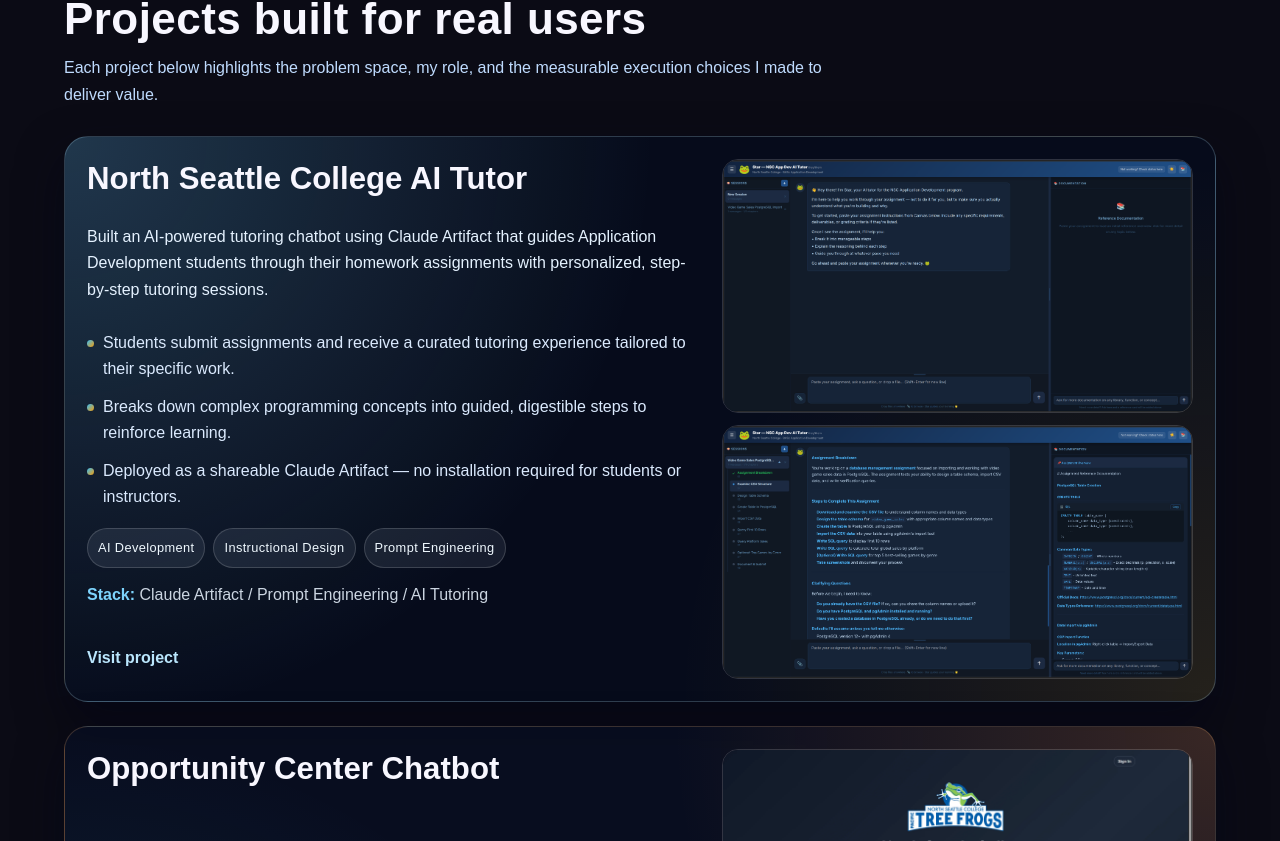
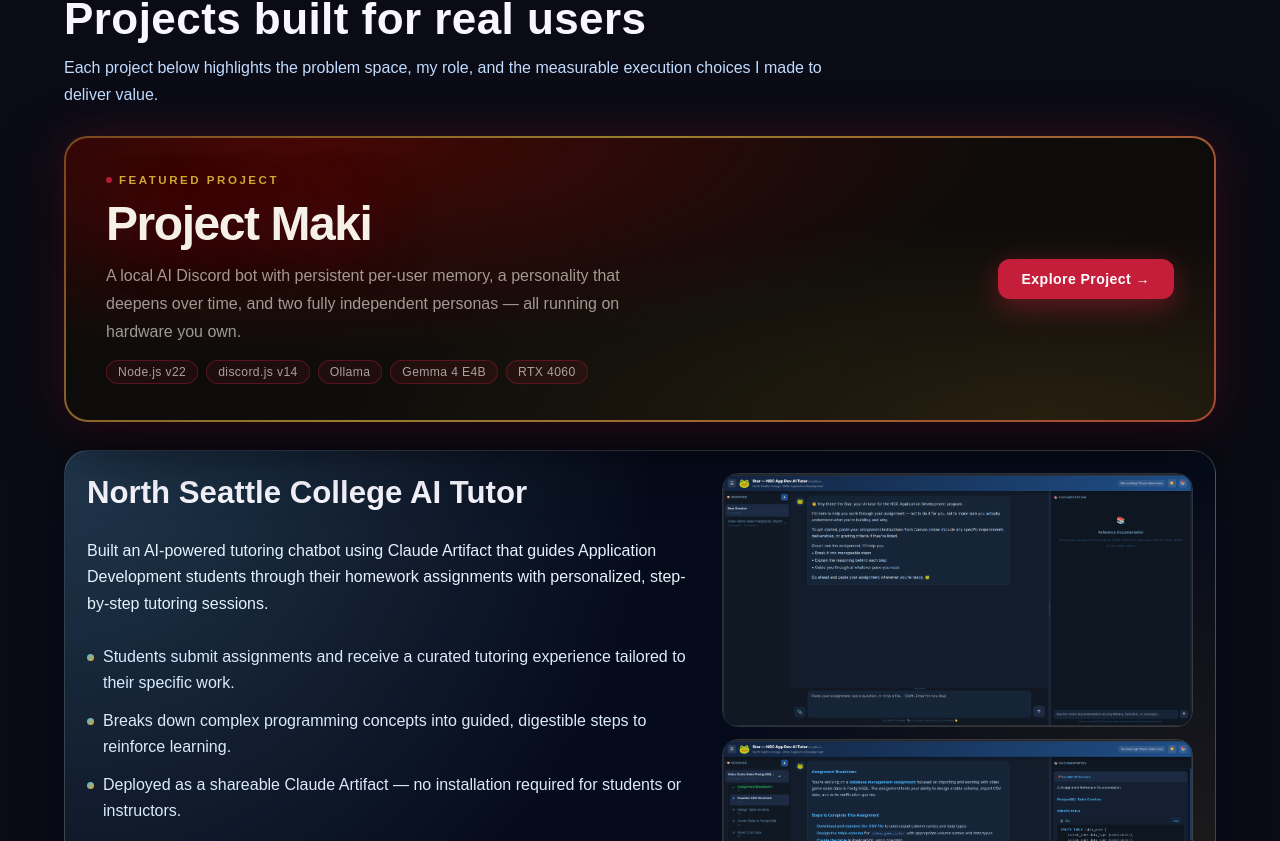
Before and after one commit to BradleyCharles/ProjectBradley, a Next.js app: page / in a window 1280 px wide. Shown: the part 1211-2052 px from the top of the page. Built offline with nearby package versions, Linux system fonts and the light colour scheme.

Commit message:
Add featured project section for Project Maki with updated styles and animations

```diff
--- a/src/Components/Projects.tsx
+++ b/src/Components/Projects.tsx
@@ -148,6 +148,31 @@
           </p>
         </div>
 
+        <Link href="/maki" className={styles.makiFeatured} aria-label="Explore Project Maki">
+          <div className={styles.makiFeaturedInner}>
+            <div className={styles.makiFeaturedContent}>
+              <span className={styles.makiFeaturedBadge}>
+                <span className={styles.makiFeaturedBadgeDot} />
+                Featured Project
+              </span>
+              <h3 className={styles.makiFeaturedTitle}>Project Maki</h3>
+              <p className={styles.makiFeaturedDesc}>
+                A local AI Discord bot with persistent per-user memory, a personality that
+                deepens over time, and two fully independent personas — all running on hardware
+                you own.
+              </p>
+              <div className={styles.makiFeaturedPills}>
+                {["Node.js v22", "discord.js v14", "Ollama", "Gemma 4 E4B", "RTX 4060"].map((t) => (
+                  <span key={t} className={styles.makiFeaturedPill}>{t}</span>
+                ))}
+              </div>
+            </div>
+            <span className={styles.makiFeaturedCta}>
+              Explore Project →
+            </span>
+          </div>
+        </Link>
+
         <div className={styles.projectList}>
           {projects.map((project, index) => (
             <article
--- a/src/styles/back-to-top.css
+++ b/src/styles/back-to-top.css
@@ -35,6 +35,11 @@
   background: linear-gradient(135deg, #c9924a, #7a4a1e);
 }
 
+body.maki-page .back-to-top {
+  background: linear-gradient(135deg, #c41e3a, #8b0000);
+  box-shadow: 0 16px 32px rgba(196, 30, 58, 0.4);
+}
+
 @media (prefers-reduced-motion: reduce) {
   .back-to-top {
     transition: none;
--- a/src/styles/globals.css
+++ b/src/styles/globals.css
@@ -41,6 +41,46 @@
   background: url("/mwbg3.webp") top left / cover no-repeat;
 }
 
+body.maki-page::before {
+  opacity: 0;
+}
+
+body.maki-page .navbar {
+  background: linear-gradient(
+    180deg,
+    rgba(13, 13, 13, 0.85) 0%,
+    rgba(13, 13, 13, 0.0) 100%
+  );
+}
+
+body.maki-page .mode-toggle {
+  border-color: rgba(196, 30, 58, 0.25);
+  background: rgba(196, 30, 58, 0.06);
+}
+
+body.maki-page .toggle-active {
+  background: rgba(196, 30, 58, 0.22);
+}
+
+body.maki-page .navbar-links a:hover,
+body.maki-page .navbar-links a:focus-visible {
+  box-shadow: 0 10px 28px rgba(196, 30, 58, 0.35);
+}
+
+body.maki-page footer {
+  background: #0d0d0d;
+  border-top: 1px solid rgba(196, 30, 58, 0.18);
+  color: rgba(245, 240, 232, 0.45);
+}
+
+body.maki-page footer a {
+  color: rgba(245, 240, 232, 0.55);
+}
+
+body.maki-page footer a:hover {
+  color: #d4af37;
+}
+
 * {
   box-sizing: border-box;
   padding: 0;
--- a/src/styles/page.module.css
+++ b/src/styles/page.module.css
@@ -113,6 +113,161 @@
   max-width: 780px;
   line-height: 1.7;
 }
+
+/* ─── Featured Maki card ──────────────────────────────────────────────────── */
+
+@keyframes makiBorderPulse {
+  0%, 100% { opacity: 0.55; }
+  50%       { opacity: 1; }
+}
+
+@keyframes makiShimmer {
+  0%   { background-position: -200% center; }
+  100% { background-position:  200% center; }
+}
+
+.makiFeatured {
+  position: relative;
+  border-radius: 24px;
+  padding: 2px;
+  background: linear-gradient(
+    135deg,
+    rgba(196, 30, 58, 0.9) 0%,
+    rgba(139, 0, 0, 0.6) 35%,
+    rgba(212, 175, 55, 0.7) 65%,
+    rgba(196, 30, 58, 0.9) 100%
+  );
+  background-size: 300% 300%;
+  animation: makiShimmer 5s linear infinite;
+  box-shadow:
+    0 0 40px rgba(196, 30, 58, 0.22),
+    0 24px 64px rgba(0, 0, 0, 0.55);
+  transition: box-shadow 300ms ease, transform 300ms ease;
+  text-decoration: none;
+  display: block;
+}
+
+.makiFeatured:hover,
+.makiFeatured:focus-visible {
+  box-shadow:
+    0 0 72px rgba(196, 30, 58, 0.45),
+    0 28px 72px rgba(0, 0, 0, 0.65);
+  transform: translateY(-3px);
+}
+
+.makiFeaturedInner {
+  border-radius: 22px;
+  background:
+    radial-gradient(ellipse at 20% 0%,   rgba(139, 0, 0, 0.45) 0%, transparent 55%),
+    radial-gradient(ellipse at 85% 100%, rgba(212, 175, 55, 0.12) 0%, transparent 50%),
+    rgba(10, 10, 10, 0.97);
+  padding: 36px 40px;
+  display: grid;
+  grid-template-columns: 1fr auto;
+  gap: 32px;
+  align-items: center;
+}
+
+.makiFeaturedContent {
+  display: flex;
+  flex-direction: column;
+  gap: 14px;
+}
+
+.makiFeaturedBadge {
+  display: inline-flex;
+  align-items: center;
+  gap: 7px;
+  font-size: 0.72rem;
+  font-weight: 700;
+  letter-spacing: 0.22em;
+  text-transform: uppercase;
+  color: #d4af37;
+  width: fit-content;
+}
+
+.makiFeaturedBadgeDot {
+  width: 6px;
+  height: 6px;
+  border-radius: 50%;
+  background: #c41e3a;
+  animation: makiBorderPulse 2s ease-in-out infinite;
+  flex-shrink: 0;
+}
+
+.makiFeaturedTitle {
+  font-size: clamp(2rem, 4vw, 3rem);
+  font-weight: 900;
+  letter-spacing: -0.03em;
+  line-height: 1;
+  color: #f5f0e8;
+  margin: 0;
+  text-shadow: 0 0 60px rgba(196, 30, 58, 0.5);
+}
+
+.makiFeaturedDesc {
+  font-size: clamp(0.9rem, 1.4vw, 1rem);
+  color: rgba(245, 240, 232, 0.62);
+  line-height: 1.75;
+  max-width: 560px;
+  margin: 0;
+}
+
+.makiFeaturedPills {
+  display: flex;
+  flex-wrap: wrap;
+  gap: 8px;
+}
+
+.makiFeaturedPill {
+  padding: 4px 11px;
+  border-radius: 999px;
+  border: 1px solid rgba(196, 30, 58, 0.35);
+  background: rgba(196, 30, 58, 0.1);
+  color: rgba(245, 240, 232, 0.65);
+  font-size: 0.76rem;
+  font-weight: 500;
+  letter-spacing: 0.03em;
+}
+
+.makiFeaturedCta {
+  display: inline-flex;
+  align-items: center;
+  gap: 8px;
+  padding: 12px 24px;
+  border-radius: 12px;
+  background: #c41e3a;
+  color: #ffffff;
+  font-size: 0.88rem;
+  font-weight: 700;
+  letter-spacing: 0.03em;
+  white-space: nowrap;
+  flex-shrink: 0;
+  box-shadow: 0 8px 28px rgba(196, 30, 58, 0.45);
+  transition: background-color 160ms ease, transform 160ms ease, box-shadow 200ms ease;
+  align-self: center;
+}
+
+.makiFeatured:hover .makiFeaturedCta,
+.makiFeatured:focus-visible .makiFeaturedCta {
+  background: #e02040;
+  transform: translateX(3px);
+  box-shadow: 0 12px 36px rgba(196, 30, 58, 0.6);
+}
+
+@media (max-width: 720px) {
+  .makiFeaturedInner {
+    grid-template-columns: 1fr;
+    padding: 28px 24px;
+    gap: 20px;
+  }
+
+  .makiFeaturedCta {
+    align-self: flex-start;
+  }
+}
+
+/* ─── end Featured Maki card ──────────────────────────────────────────────── */
 
 .projectsShowcase {
   gap: 28px;
```
Also changed, not shown: src/app/maki/page.tsx (+13 -70 lines), src/styles/maki.module.css (+16 -42 lines).
